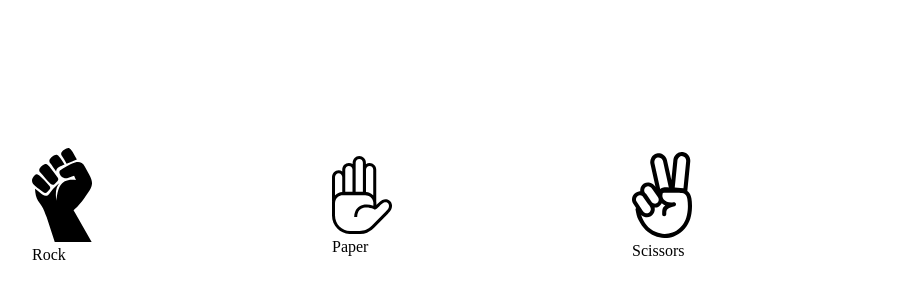
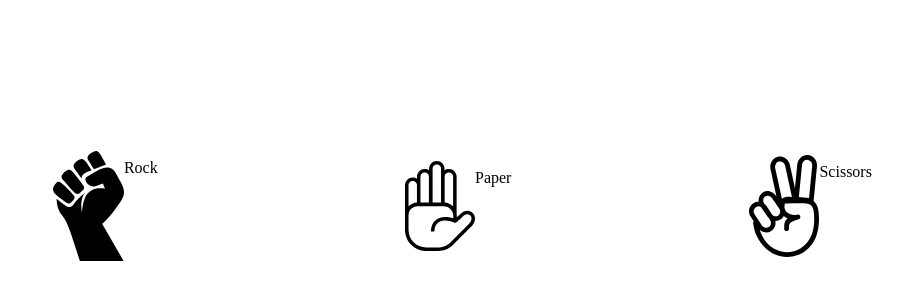
Before and after one commit to prLorence/Rock-paper-scissorsV2, a plain HTML site: page index.html in a window 1280 px wide. Shown: the part 202-502 px from the top of the page, without its empty margins (182-1085 px from the left). Drawn offline with Linux system fonts and the light colour scheme.

Commit message:
fixed styling issues

```diff
--- a/css/style.css
+++ b/css/style.css
@@ -18,8 +18,34 @@ body {
   grid-template-columns: 1fr 1fr 1fr;
   justify-content: center;
   align-items: center;
-  margin-left: 3em;
-  font-size: 1em;
+}
+
+.btn {
+  display: grid;
+  grid-column: 2 / 3;
+  margin-top: 1em;
+}
+
+span {
+  margin-top: .5em;
+  grid-column: 2 / 3;
+  justify-self: center;
+  font-size: .8em;
+}
+
+.rock {
+  display: flex;
+  justify-content: center;
+}
+
+.paper {
+  display: flex;
+  justify-content: center;
+}
+
+.scissors {
+  display: flex;
+  justify-content: center;
 }
 
 .imgStyle {
@@ -28,6 +54,22 @@ body {
 
 .desc {
   display: grid;
-  grid-template-columns: 1fr 1fr 1fr;
   justify-content: center;
 }
+
+img:hover {
+  scale: 1.2;
+  cursor: pointer;
+}
+
+
+@media only screen and (min-width: 450px) {
+
+  span {
+    margin-top: .5em;
+    grid-column: 2 / 3;
+    justify-self: center;
+    font-size: 1em;
+  }
+
+}
```
